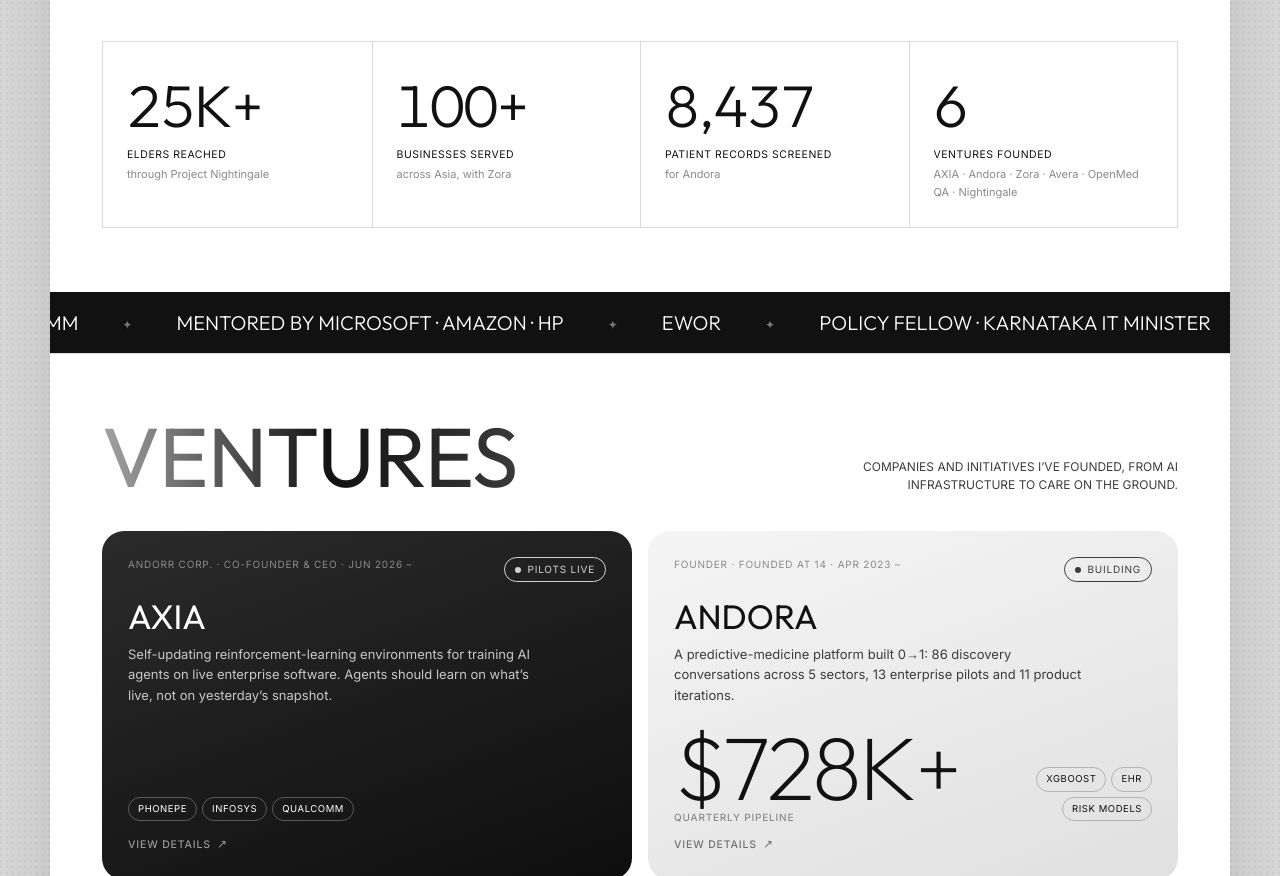
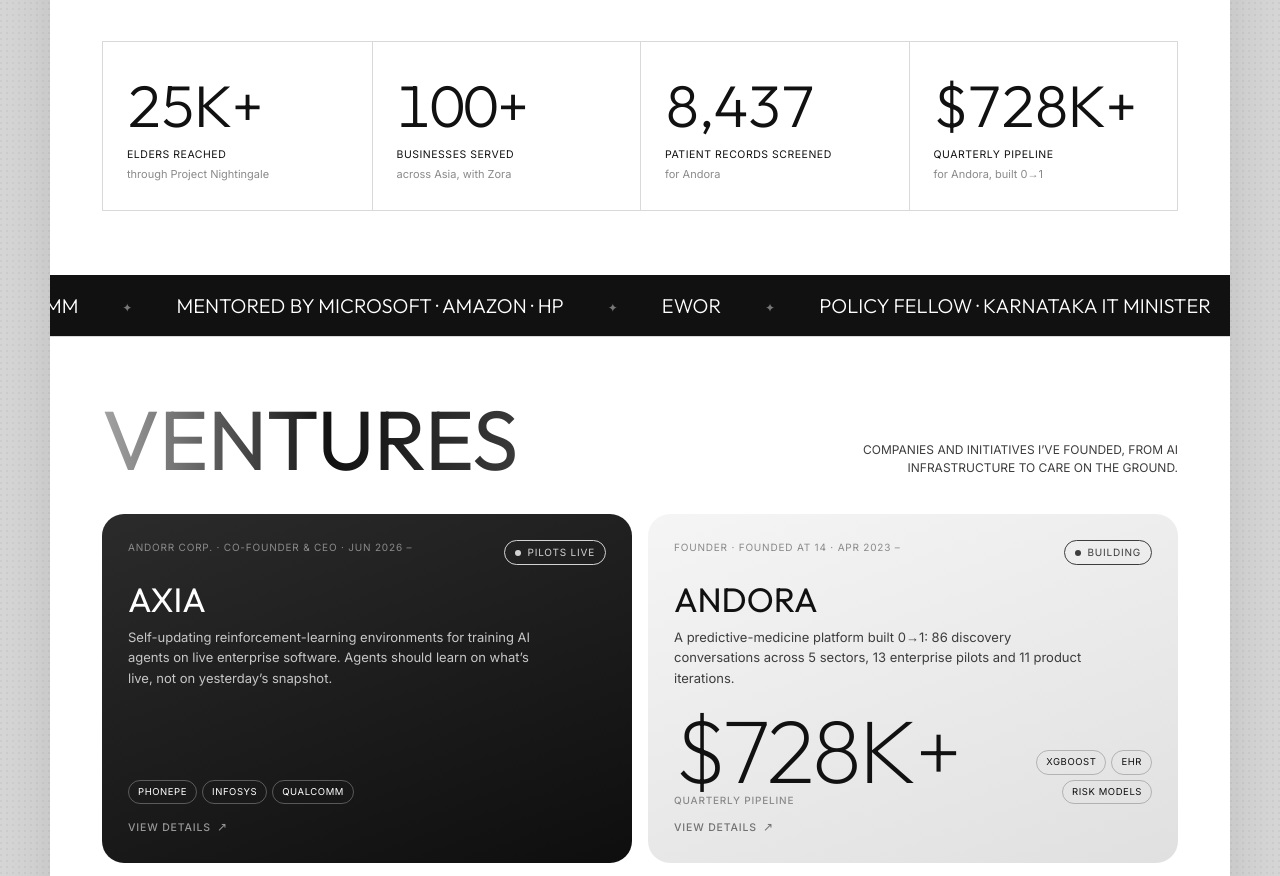
Before and after one commit to ananyamysore/portfolio-website, a plain HTML site: page index.html in a window 1280 px wide. Shown: the part 964-1840 px from the top of the page. Drawn offline with Linux system fonts and the light colour scheme; animation ran at ten frames a second.

Commit message:
Show Andora quarterly pipeline in About stats
Co-Authored-By: Claude Opus 5.5 <noreply@anthropic.com>
Claude-Session: https://claude.ai/code/session_01AG54JXtpJYqmJ4CZvZEXqF

```diff
--- a/index.html
+++ b/index.html
@@ -444,7 +444,7 @@
         <div class="stat"><div class="n">25K+</div><div class="l">Elders Reached</div><div class="s">through Project Nightingale</div></div>
         <div class="stat"><div class="n">100+</div><div class="l">Businesses Served</div><div class="s">across Asia, with Zora</div></div>
         <div class="stat"><div class="n">8,437</div><div class="l">Patient Records Screened</div><div class="s">for Andora</div></div>
-        <div class="stat"><div class="n">6</div><div class="l">Ventures Founded</div><div class="s">AXIA · Andora · Zora · Avera · OpenMed QA · Nightingale</div></div>
+        <div class="stat"><div class="n">$728K+</div><div class="l">Quarterly Pipeline</div><div class="s">for Andora, built 0→1</div></div>
       </div>
     </section>
 
```
